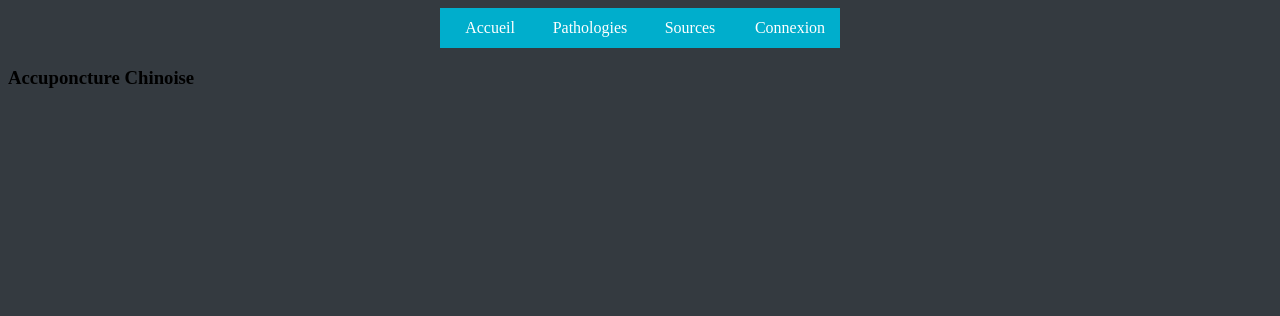
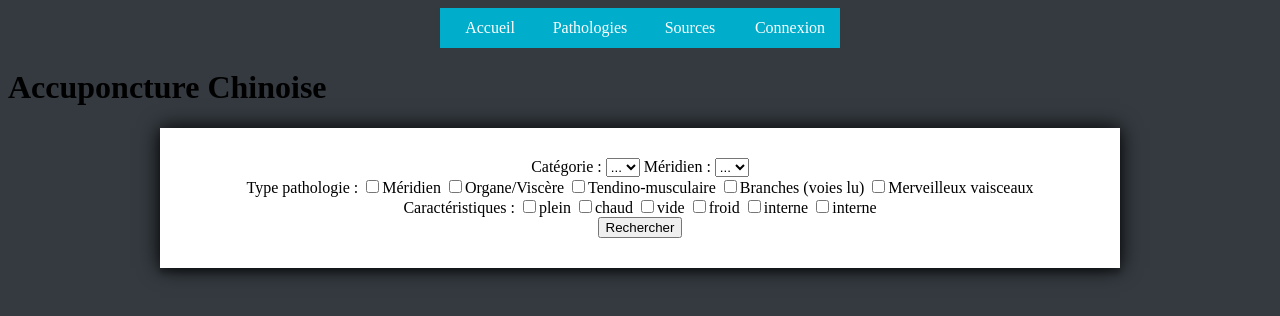
Before and after one commit to Noldorth/TLI, a PHP site: page / in a window 1280 px wide. Shown: the top 316 px of the page. Run offline with PHP 8.4, Linux system fonts and the light colour scheme; data that the repository does not hold is empty.

Commit message:
index_modif

```diff
--- a/css/cssprincipal.css
+++ b/css/cssprincipal.css
@@ -59,6 +59,16 @@ body {
   font-size: 14px;
 }
 
+.form_recherche {
+  position: relative;
+  z-index: 1;
+  background: #FFFFFF;
+  max-width: 900px;
+  margin: 0 auto 100px;
+  padding: 30px;
+  text-align: center;
+  box-shadow: 0 0 20px 0 rgba(0, 0, 0, 1), 0 5px 5px 0 rgba(0, 0, 0, 0.24);
+}
 
 
 
--- /dev/null
+++ b/index.php
@@ -0,0 +1,83 @@
+<!DOCTYPE html>
+<html lang="fr">
+
+	<?php
+		try
+		{
+			$bdd = new PDO('mysql:host=localhost;dbname=acubd', 'root', '');
+		}
+		catch(Exception $e)
+		{
+			die('Erreur : '.$e->getMessage());
+		}
+
+		?>
+<head>
+	<meta charset="utf-8">
+	<link rel="stylesheet" type="text/css" href="css/cssprincipal.css">
+	<link rel="stylesheet" type="text/css" href="css/print.css" media="print">
+	<title>Accuponcture Chinoise</title>
+</head>
+
+<body>
+
+<nav>
+    <ul>
+      <li> <a href="./index.html">Accueil</a></li>
+	  <li> <a href="./pathologies.html">Pathologies</a></li>
+      <li> <a href="./sources.html">Sources</a></li>
+	  <li> <a href="./pagedeco.html">Connexion</a></li>
+    </ul>
+
+</nav>
+
+<h1>Accuponcture Chinoise</h1>
+
+<div class="form_recherche">
+<form method="GET" action="./recherche.php">
+  <label for="id_category">Catégorie :</label>
+  <select id="id_category">
+    <option>...</option>
+
+
+		<?php
+		$reponse = $bdd->query('SELECT DISTINCT type FROM patho');
+
+		while ($data = $reponse->fetch()){
+
+		echo '<option value="'.$data[type].'">'.$data[type].'</option>';
+
+		}
+	?>
+  </select>
+
+  <label for="id_meridien">Méridien :</label>
+  <select id="id_meridien">
+    <option>...</option>
+  </select>
+
+  <div>
+    Type pathologie :
+    <input type="checkbox" name="meridien" value="Méridien">Méridien</input>
+    <input type="checkbox" name="organe" value="Organe/Viscère">Organe/Viscère</input>
+    <input type="checkbox" name="tendino-musculaires" value="Tendino-musculaire">Tendino-musculaire</input>
+    <input type="checkbox" name="branches" value="branches">Branches (voies lu)</input>
+    <input type="checkbox" name="merveilleux" value="merveilleux">Merveilleux vaisceaux</input>
+  </div>
+
+  <div>
+    Caractéristiques :
+    <input type="checkbox" name="plein" value="plein">plein</input>
+    <input type="checkbox" name="chaud" value="chaud">chaud</input>
+    <input type="checkbox" name="vide" value="vide">vide</input>
+    <input type="checkbox" name="froid" value="froid">froid</input>
+    <input type="checkbox" name="interne" value="interne">interne</input>
+    <input type="checkbox" name="externe" value="externe">interne</input>
+  </div>
+
+  <input type="submit" value="Rechercher">
+
+</form>
+</id>
+</body>
+</html>
```
Also changed, not shown: css/print.css (added).
